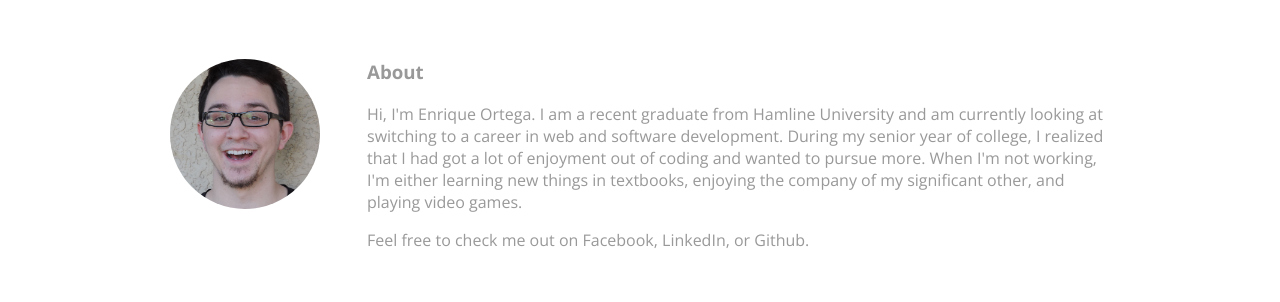
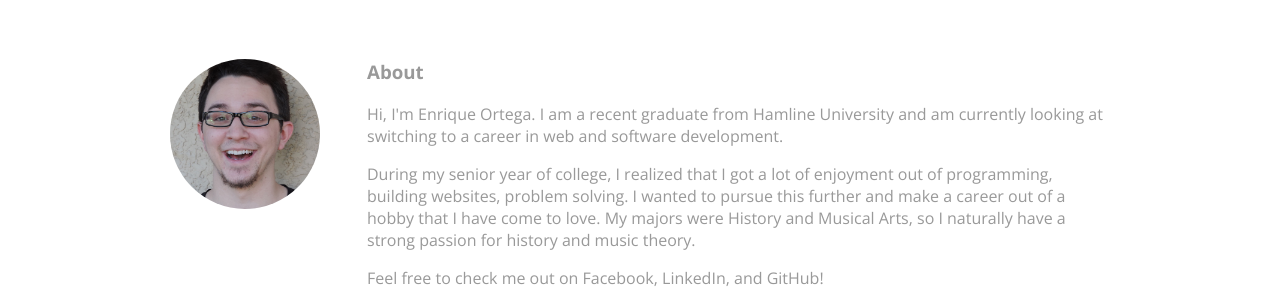
Before and after one commit to enriqueortega/Website, a plain HTML site: page index.html in a window 1280 px wide. Shown: the part 73-375 px from the top of the page. Drawn offline with nearby package versions, Linux system fonts and the light colour scheme.

Commit message:
Fixed typos and added detail to descriptions

```diff
--- a/css/main.css
+++ b/css/main.css
@@ -140,6 +140,10 @@ footer {
 	border-radius: 100%;
 }
 
+#wrapper section p {
+	overflow: hidden;
+}
+
 
 
 /*****************************************
--- a/index.html
+++ b/index.html
@@ -3,7 +3,7 @@
 	<head>
 		<meta charset="utf-8">
 		<title>Enrique Ortega | Programmer</title>
-		<!--NORMALIZE CSS  (http://necolas.github.io/normalize.css/)  -->
+		<!-- NORMALIZE CSS  (http://necolas.github.io/normalize.css/)  -->
 		<link rel="stylesheet" href ="css/normalize.css" type="text/css">
 		<link rel="stylesheet" href="//maxcdn.bootstrapcdn.com/font-awesome/4.3.0/css/font-awesome.min.css">
 		<!-- GOOGLE FONTS -->
@@ -33,8 +33,11 @@
 			<section>
 				<img src="img/enriqueortega.jpg" alt="Photograph of Enrique Ortega" class="profile-photo">
 				<h3>About</h3>
-				<p>Hi, I'm Enrique Ortega. I am a recent graduate from Hamline University and am currently looking at switching to a career in web and software development. During my senior year of college, I realized that I had got a lot of enjoyment out of coding and wanted to pursue more. When I'm not working, I'm either learning new things in textbooks, enjoying the company of my significant other, and playing video games.</p>
-				<p>Feel free to check me out on Facebook, LinkedIn, or Github.</p>
+				<p>Hi, I'm Enrique Ortega. I am a recent graduate from Hamline University and am currently looking at switching to a career in web and software development.</p>
+
+				<p>During my senior year of college, I realized that I got a lot of enjoyment out of programming, building websites, problem solving. I wanted to pursue this further and make a career out of a hobby that I have come to love. My majors were History and Musical Arts, so I naturally have a strong passion for history and music theory.</p>
+
+				<p>Feel free to check me out on Facebook, LinkedIn, and GitHub!</p>
 			</section>
 			<footer>
 				<a href="https://github.com/enriqueortega" class="social-icon"><i class="fa fa-github fa-2x"></i></a>
```
Also changed, not shown: contact.html (+4 -2 lines).
